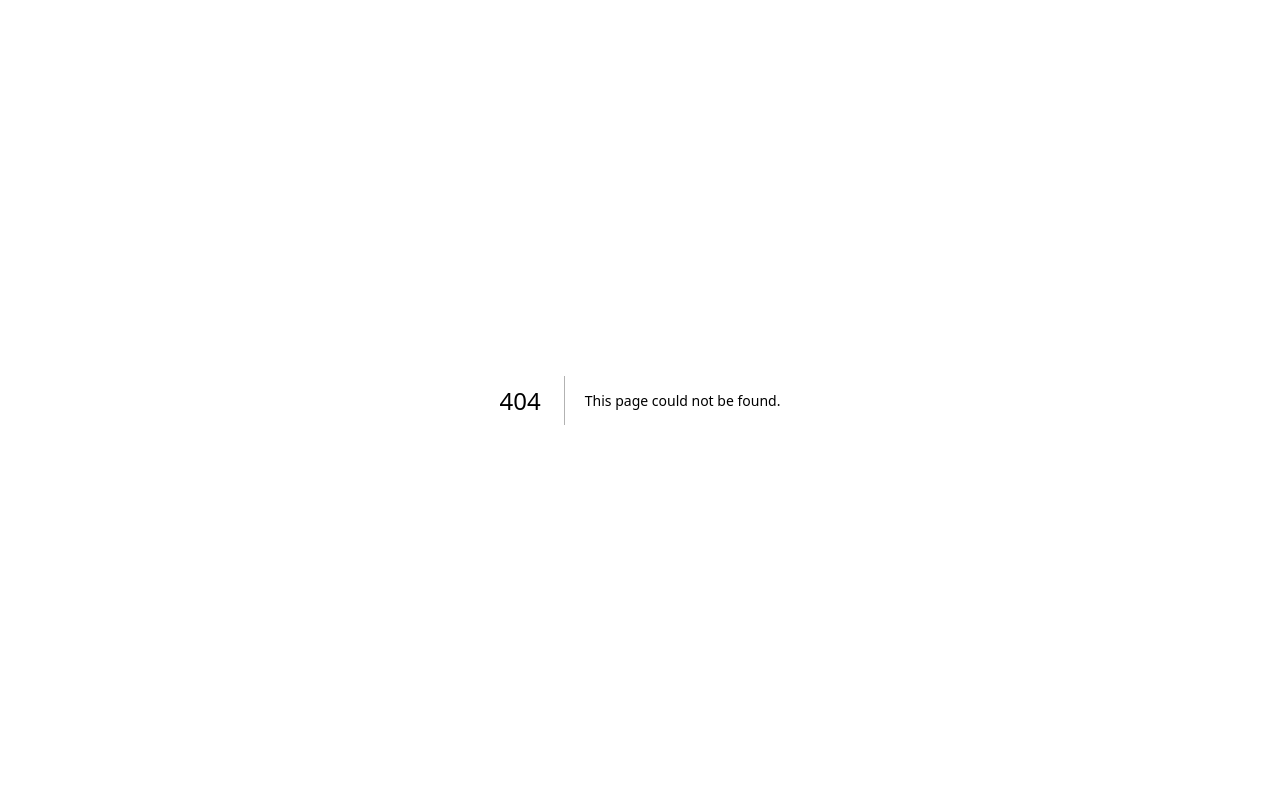
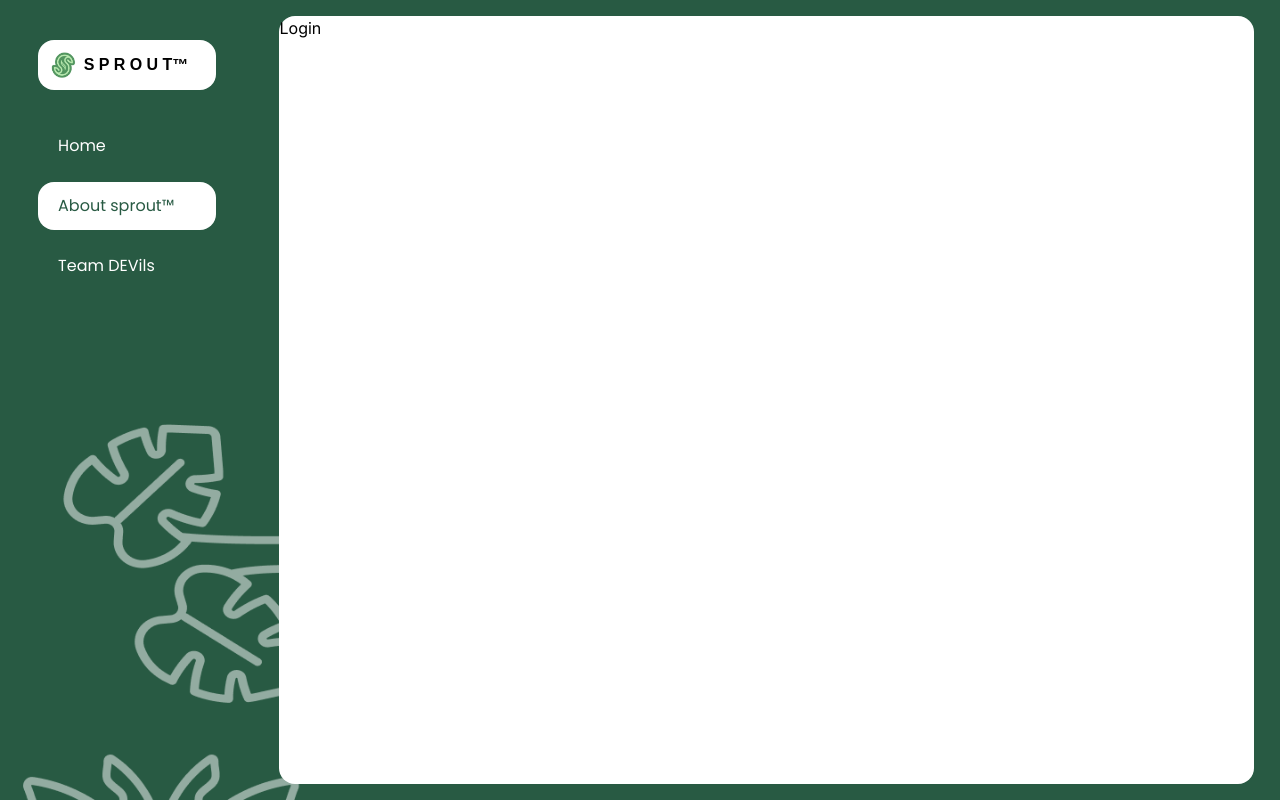
Before and after one commit to DEVils-DTU/sprout, a Next.js app: page /LoginPage in a window 1280 px wide. Before the commit this address had no page. Built offline with nearby package versions, Linux system fonts and the light colour scheme; a web font is replaced by a local one.

Commit message:
fix: routing fixed

```diff
--- a/app/HomePage/page.js
+++ /dev/null
@@ -1,37 +0,0 @@
-import React from 'react'
-import { FontAwesomeIcon } from '@fortawesome/react-fontawesome';
-import { faSearch, faPowerOff } from '@fortawesome/free-solid-svg-icons';
-import { faUser } from '@fortawesome/free-regular-svg-icons';
-import Link from 'next/link';
-
-const loggedIn = true;
-
-const HomePage = () => {
-    // const [searchQuery, setSearchQuery] = ['', ''];
-
-    // const handleSearchChange = (event) => {
-    //     setSearchQuery(event.target.value);
-    // };
-
-    return (
-        <div className='h-full w-full rounded-2xl flex flex-col
-            items-center justify-start
-            p-[2%]'>
-            <div className={`
-                    w-[100%] h-[20%]
-                    bg-white
-                    flex items-center justify-between
-                    p-3
-            `}>
-                <div className='flex justify-start items-center h-[60%] border-[#285A43] border-4 w-[60%] rounded-full p-2 px-5 gap-5 '>
-                    <FontAwesomeIcon icon={faSearch} className="text-black h-[90%]" />
-                    <input type='text' placeholder='Search...' className='w-[80%] h-[90%] text-black bg-transparent border-none outline-none px-2' />
-                </div>
-                <FontAwesomeIcon icon={faUser} className={`text-black h-[40%] w-[10%] ml-2 ${!loggedIn ? 'hidden' : ''}`} />
-                <Link href='/' className={`text-white font-bold rounded-2xl p-3 bg-[#285A43] ${loggedIn ? 'hidden' : ''}`}>Login/Signup</Link>
-            </div>
-        </div>
-    )
-}
-
-export default HomePage
--- /dev/null
+++ b/app/LoginPage/page.js
@@ -0,0 +1,9 @@
+import React from 'react'
+
+const Login = () => {
+    return (
+        <div className='text-black'>Login</div>
+    )
+}
+
+export default Login
--- a/app/layout.js
+++ b/app/layout.js
@@ -1,5 +1,6 @@
 import { Inter } from "next/font/google";
 import "./globals.css";
+import NavBar from "./components/navBar";
 
 const inter = Inter({ subsets: ["latin"] });
 
@@ -9,9 +10,21 @@ export const metadata = {
 };
 
 export default function RootLayout({ children }) {
+  const bodyClass = "w-full h-full bg-transparent flex " + inter.className;
   return (
     <html lang="en">
-      <body className={inter.className}>{children}</body>
+      <body className={bodyClass}>
+        <NavBar />
+        <div className={`
+            w-[96%] h-[96vh]
+            bg-white
+            rounded-2xl
+            mx-[2%] my-[2vh]
+
+        `}>
+          {children}
+        </div>
+      </body>
     </html>
   );
 }
--- a/app/page.js
+++ b/app/page.js
@@ -1,22 +1,35 @@
-import NavBar from "./components/navBar";
-import HomePage from "./HomePage/page";
+import React from 'react'
+import { FontAwesomeIcon } from '@fortawesome/react-fontawesome';
+import { faSearch, faPowerOff } from '@fortawesome/free-solid-svg-icons';
+import { faUser } from '@fortawesome/free-regular-svg-icons';
+import Link from 'next/link';
 
 export default function Home() {
+  // const [searchQuery, setSearchQuery] = ['', ''];
+
+  // const handleSearchChange = (event) => {
+  //     setSearchQuery(event.target.value);
+  // };
+
+  const loggedIn = true;
+
   return (
-    <main className="w-full h-full bg-transparent flex">
-      {/* <img src='./hero.png' className="w-screen h-screen" /> */}
-      <NavBar />
-      {/* (the content) } */}
+    <div className='h-full w-full rounded-2xl flex flex-col
+          items-center justify-start
+          p-[2%]'>
       <div className={`
-            w-[96%] h-[96vh]
-            bg-white
-            rounded-2xl
-            mx-[2%] my-[2vh]
-
-        `}>
-        <HomePage />
+                  w-[100%] h-[20%]
+                  bg-white
+                  flex items-center justify-between
+                  p-3
+          `}>
+        <div className='flex justify-start items-center h-[60%] border-[#285A43] border-4 w-[60%] rounded-full p-2 px-5 gap-5 '>
+          <FontAwesomeIcon icon={faSearch} className="text-black h-[90%]" />
+          <input type='text' placeholder='Search...' className='w-[80%] h-[90%] text-black bg-transparent border-none outline-none px-2' />
+        </div>
+        <FontAwesomeIcon icon={faUser} className={`text-black h-[40%] w-[10%] ml-2 ${!loggedIn ? 'hidden' : ''}`} />
+        <Link href='/' className={`text-white font-bold rounded-2xl p-3 bg-[#285A43] ${loggedIn ? 'hidden' : ''}`}>Login/Signup</Link>
       </div>
-
-    </main>
+    </div>
   );
 }
```
